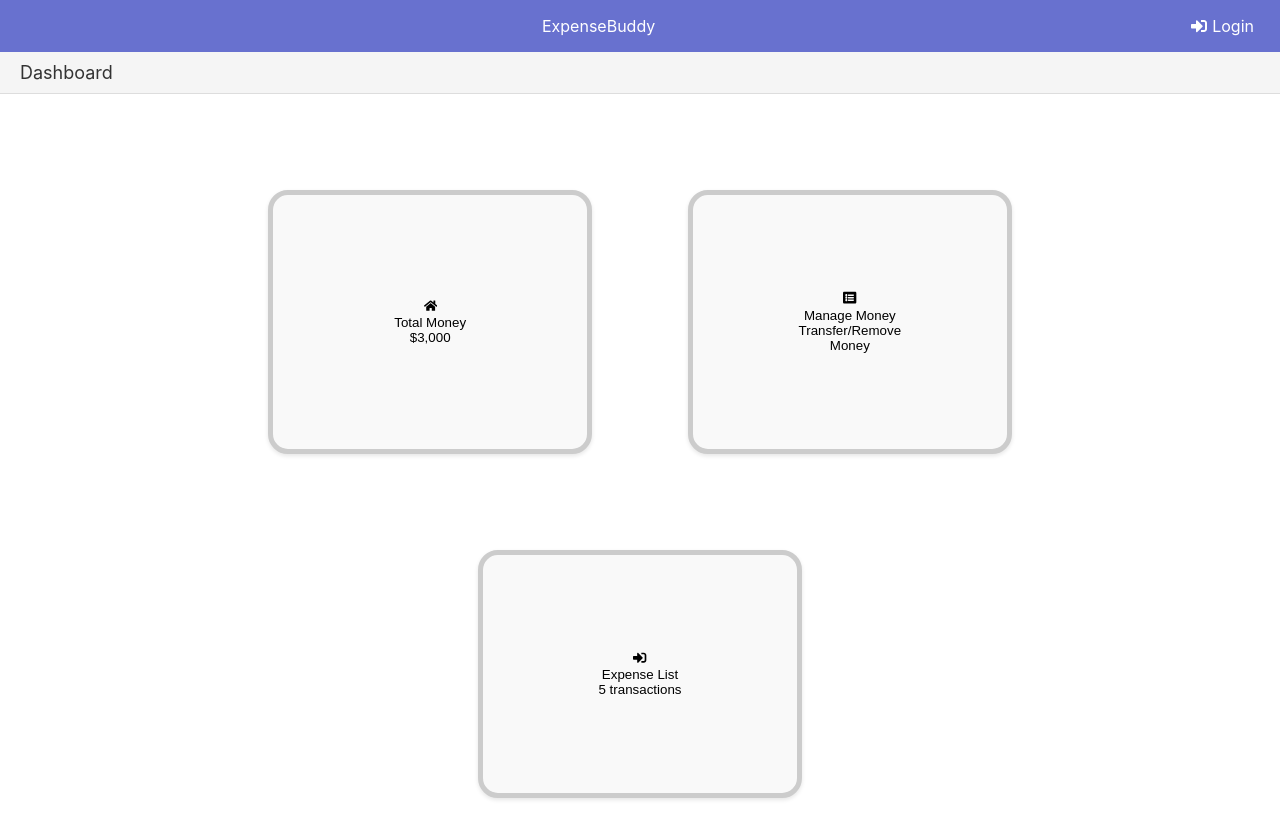
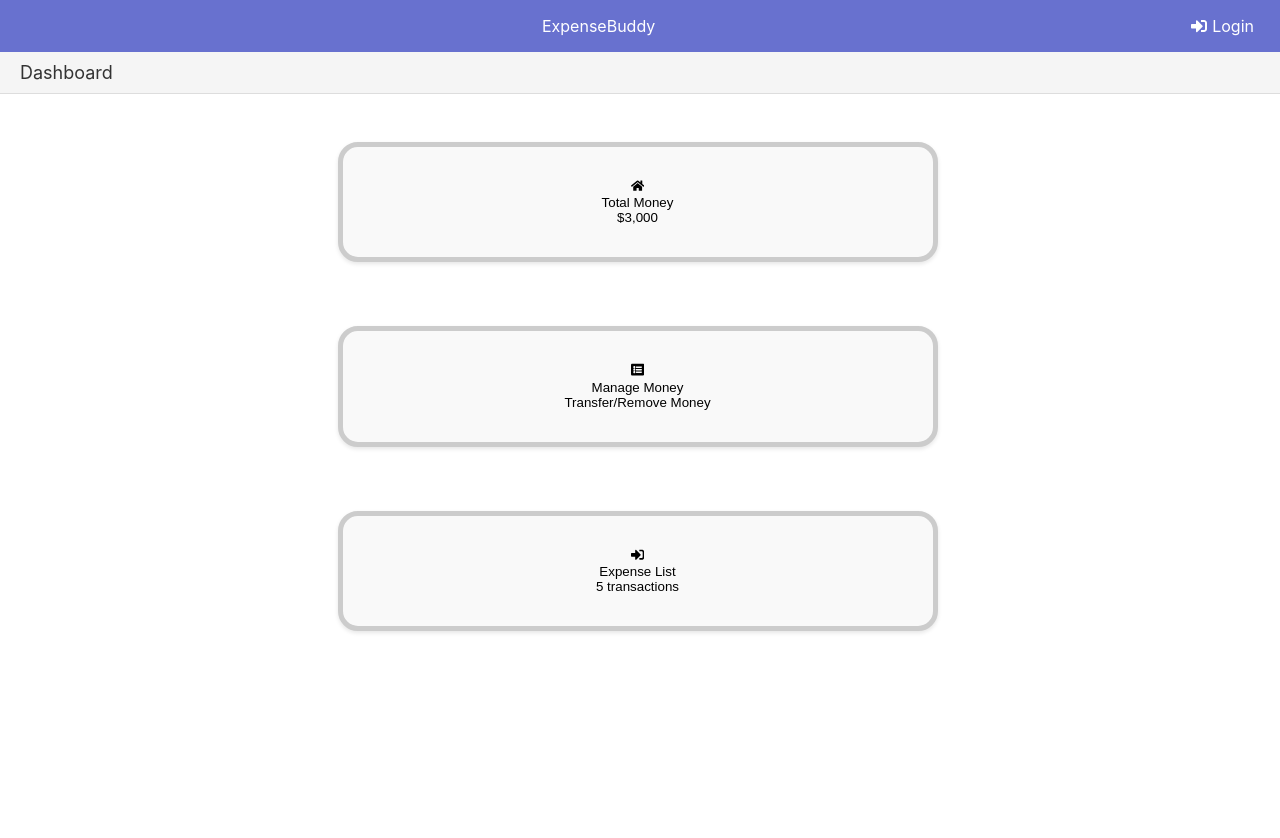
Before and after one commit to Janit11/expensebuddy, a React (Create React App) app: page / in a window 1280 px wide. Shown: the top 838 px of the page. Built offline with nearby package versions, Linux system fonts and the light colour scheme.

Commit message:
dashboard changes

```diff
--- a/src/App.css
+++ b/src/App.css
@@ -44,41 +44,48 @@
   font-size: 18px;
 }
 
-.dashboard {
-  display: flex; /* Use flexbox to align children */
-  justify-content: center; /* Center children horizontally */
-  align-items: center; /* Center children vertically */
-  flex-direction: column; /* Stack children vertically */
-  min-height: 100vh; /* Ensure the dashboard takes up at least the height of the viewport */
-}
-
 .stats {
   display: flex;
-  flex-wrap: wrap; /* Allow cards to wrap onto the next line */
-  justify-content: center; /* Center cards horizontally */
-  gap: 2rem; /* Add space between cards */
+  flex-direction: column; /* Arrange children in a column */
+  align-items: center; /* Center children horizontally */
+  justify-content: flex-start; /* Align children to the start vertically */
+  gap: 2rem; /* Space between cards */
+  width: 100%; /* Full width */
+  padding: 1rem; /* Padding around the stat cards container */
 }
 
 .stat-card {
-  flex: 0 1 calc(33.333% - 4rem);
-  align-items: center;
-  justify-content: center;
-  width: 25%;
-  border:5px solid #ccc;
+  width: 80%; /* Adjust the width as needed */
+  max-width: 600px; /* You can also use max-width to constrain card size */
+  padding: 2rem; /* Inner padding of the card */
+  margin-bottom: 2rem; /* Space below each card */
+  box-sizing: border-box; /* Include padding and border in the width */
+  border: 5px solid #ccc;
   border-radius: 20px;
-  padding: 6rem;
-  margin: 2rem;
   background-color: #f9f9f9;
   color: black;
   cursor: pointer;
-  text-align:  center;
+  text-align: center;
   box-shadow: 0 2px 4px rgba(0,0,0,0.1);
+  transition: all 0.3s ease-in-out; /* Smooth transition for hover effects */
 }
 
 .stat-card:hover {
   background-color: #e9e9e9;
   box-shadow: 0 4px 8px rgba(0,0,0,0.2);
 }
+
+/* Adjusting the dashboard class to allow for scroll if content overflows the viewport height */
+.dashboard {
+  display: flex;
+  flex-direction: column;
+  align-items: center;
+  justify-content: flex-start;
+  min-height: 100vh;
+  padding: 2rem 1rem; /* Padding on the top/bottom, and left/right */
+  overflow:auto; /* Enables scrolling if content overflows */
+}
+
 
 
 .expense-list table {
```
Also changed, not shown: src/pages/ExpenseList.js (line endings or trailing spaces), src/pages/ManageMoney.js (added), src/pages/TotalMoney.js (added).
